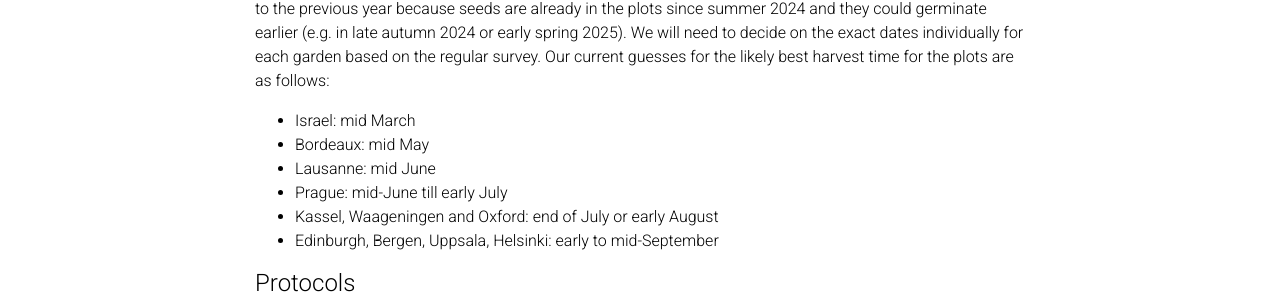
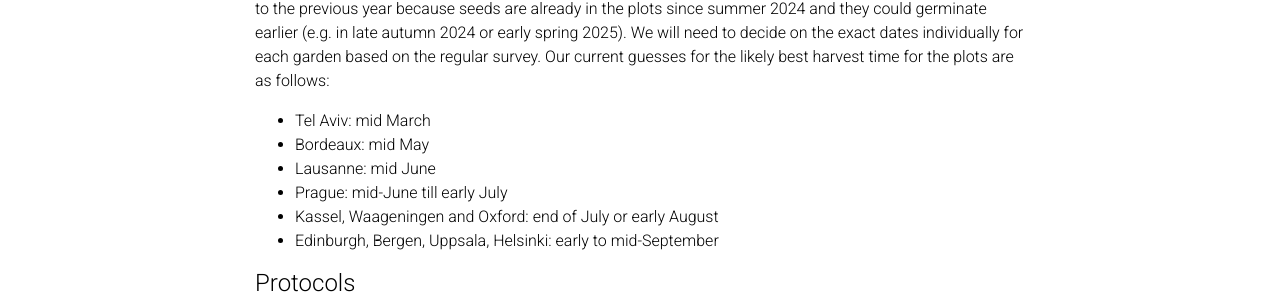
Before and after one commit to EcoRaMa/EcoRaMa.github.io, a Jekyll site: the page built from _projects/data_collection_2025.md, in a window 1280 px wide and 900 px high, scrolled down 409 px. Shown: the part 149-453 px from the top of the window. Built offline with Jekyll 4.4.1, drawn with Linux system fonts in a browser that asks for light colours; comment, search, counter and statistics services are not loaded; a style sheet for code colours, icons or effects is not loaded.

Commit message:
Update data_collection_2025.md

```diff
--- a/_projects/data_collection_2025.md
+++ b/_projects/data_collection_2025.md
@@ -19,7 +19,7 @@
 We expect the flowering and growing seasons in 2025 to be advanced (e.g. by one or two months) compared to the previous year because seeds are already in the plots since summer 2024 and they could germinate earlier (e.g. in late autumn 2024 or early spring 2025). We will need to decide on the exact dates individually for each garden based on the regular survey. Our current guesses for the likely best harvest time for the plots are as follows:
 
 <ul>
-  <li>Israel: mid March</li>
+  <li>Tel Aviv: mid March</li>
   <li>Bordeaux: mid May</li>
   <li>Lausanne: mid June</li>
   <li>Prague: mid-June till early July</li>
```
